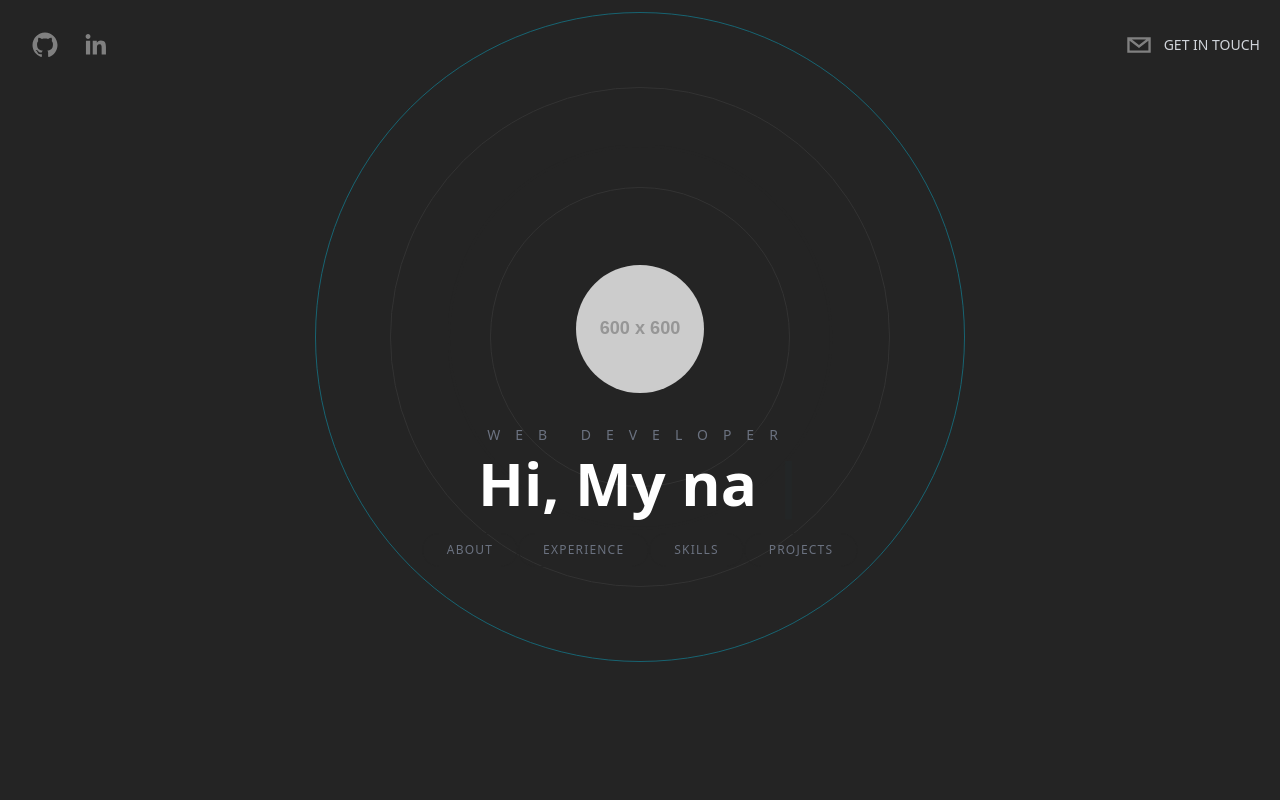
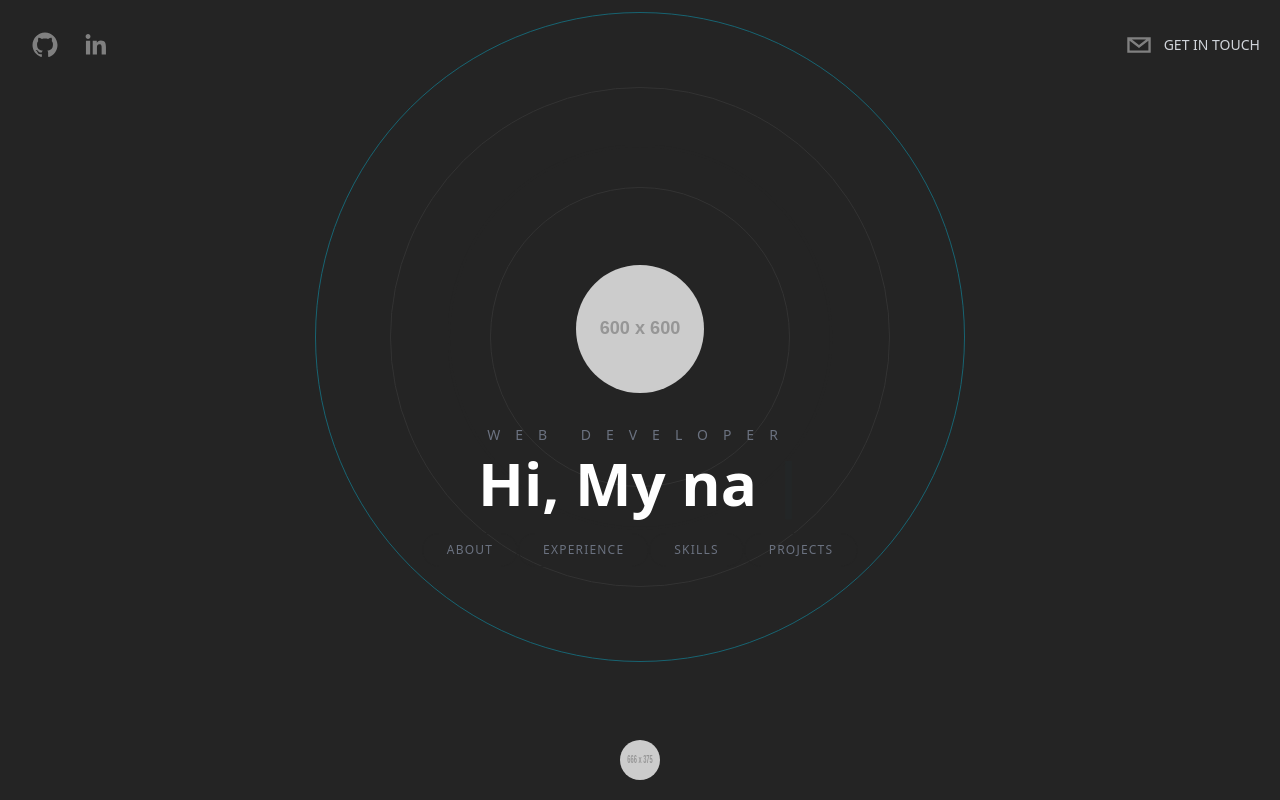
Before and after one commit to andreiwebdev/portfolio-2.0, a Next.js app: page / in a window 1280 px wide. Built offline with nearby package versions, Linux system fonts and the light colour scheme.

Commit message:
ScrollTop CTA

```diff
--- a/pages/index.tsx
+++ b/pages/index.tsx
@@ -1,4 +1,5 @@
 import Head from "next/head";
+import Link from "next/link";
 import About from "../components/About";
 import Contact from "../components/Contact";
 import Experience from "../components/Experience";
@@ -39,6 +40,18 @@
             <section id="contact" className="snap-start">
                 <Contact />
             </section>
+
+            <Link href="#hero">
+                <footer className="sticky bottom-5 w-full cursor-pointer">
+                    <div className="flex items-center justify-center">
+                        <img
+                            className="h-10 w-10 rounded-full filter grayscale hover:grayscale-0 cursor-pointer"
+                            src="https://via.placeholder.com/666x375"
+                            alt=""
+                        />
+                    </div>
+                </footer>
+            </Link>
         </div>
     );
 }
```
